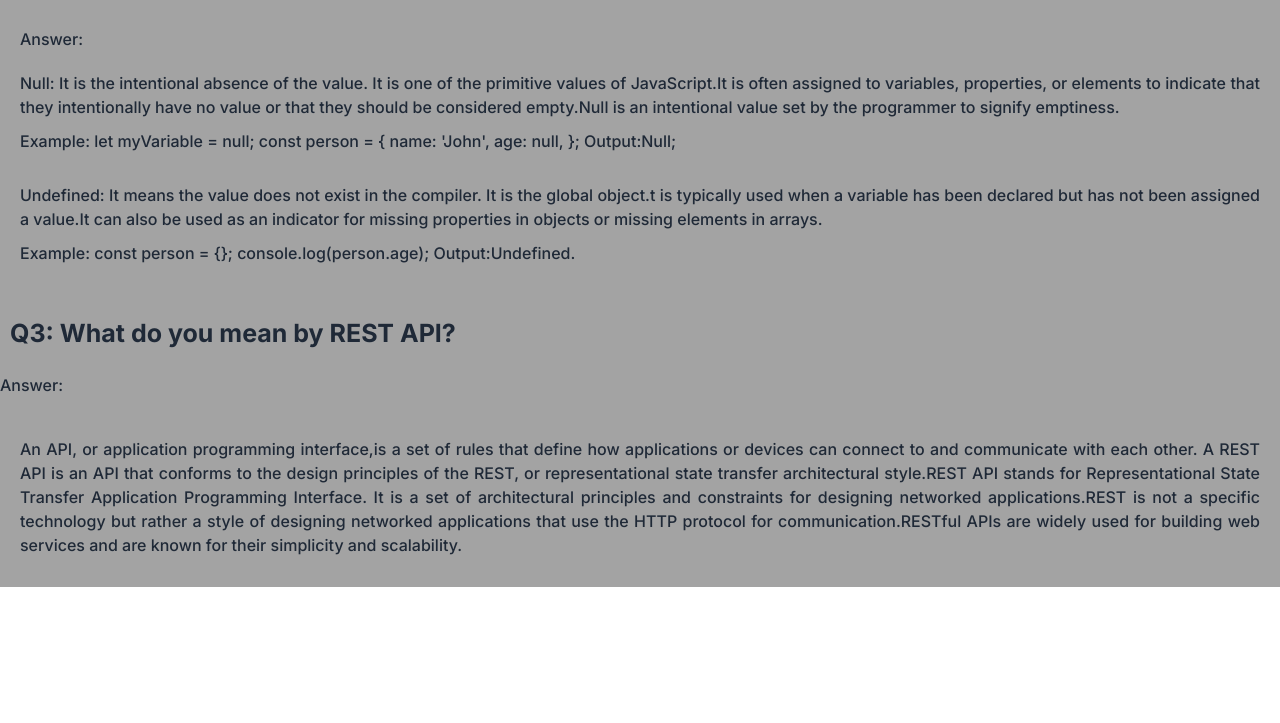
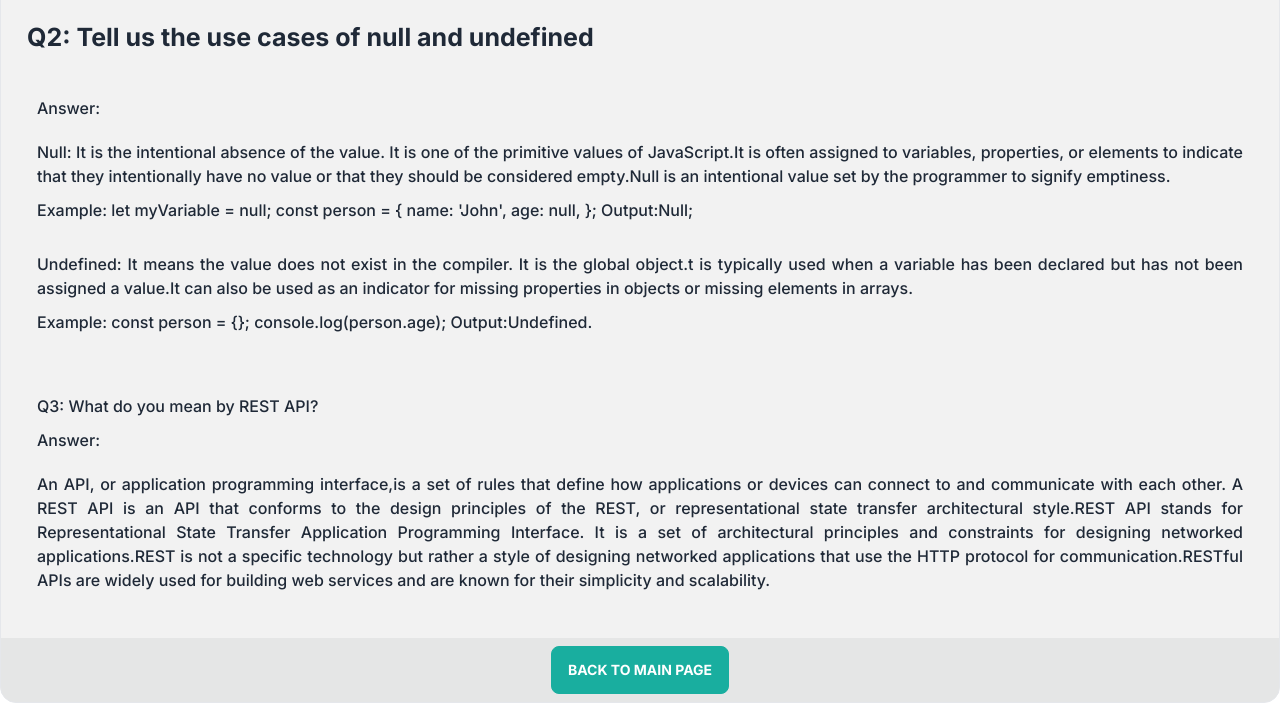
Before and after one commit to amitkumer051/assignment-6-PHero-tube, a plain HTML site: page blog.html in a window 1280 px wide. Shown: the part 499-1222 px from the top of the page. Before the commit the page ends 1086 px from the top, so only its background shows below. Drawn offline with nearby package versions, Linux system fonts and the light colour scheme; no server answers.

Commit message:
added Blog part

```diff
--- a/blog.html
+++ b/blog.html
@@ -33,8 +33,12 @@
     </style>
 </head>
 
-<body>
-    <section class="bg-neutral-400">
+<body class="container mx-auto mb-5">
+    <div class="mockup-browser border bg-base-300">
+        <div class="mockup-browser-toolbar">
+            <div class="input">http://127.0.0.1:5500/blog.html</div>
+        </div>
+        <div class="flex justify-center px-4 py-4 bg-base-200">
             <div id="blog-button">
                 <h1 class="text-3xl text-center font-bold p-4">Question Answer</h1>
                 <hr>
@@ -44,12 +48,14 @@
                     <p>Var: The scope of a var variable is functional scope.It can be updated and re-declared into the
                         scope.It can be declared without initialization.It can be accessed without initialization as its
                         default value is undefined.hoisting done, with initializing as default value.</p>
-                <p>Let: The scope of a let variable is block scope.It can be updated but cannot be re-declared into the
+                    <p>Let: The scope of a let variable is block scope.It can be updated but cannot be re-declared into
+                        the
                         scope.It can be declared without initialization.It cannot be accessed without initialization
                         otherwise it will give referenceError.</p>
 
                     <p>Const: The scope of a const variable is block scope.It cannot be updated or re-declared into the
-                    scope.It cannot be declared without initialization.It cannot be accessed without initialization, as
+                        scope.It cannot be declared without initialization.It cannot be accessed without initialization,
+                        as
                         it cannot be declared without initialization.Hoisting is done, but not initialized (this is the
                         reason for the error when we access the const variable before declaration/initialization</p>
                 </div>
@@ -57,9 +63,12 @@
                 <h2 class="question">Q2: Tell us the use cases of null and undefined</h2>
                 <div class="paragraph">
                     <p>Answer:</p>
-                <p>Null: It is the intentional absence of the value. It is one of the primitive values of JavaScript.It
-                    is often assigned to variables, properties, or elements to indicate that they intentionally have no
-                    value or that they should be considered empty.Null is an intentional value set by the programmer to
+                    <p>Null: It is the intentional absence of the value. It is one of the primitive values of
+                        JavaScript.It
+                        is often assigned to variables, properties, or elements to indicate that they intentionally have
+                        no
+                        value or that they should be considered empty.Null is an intentional value set by the programmer
+                        to
                         signify emptiness.
                     <div>
                         Example: let myVariable = null;
@@ -71,8 +80,10 @@
                     </div>
                     </p>
 
-                <p>Undefined: It means the value does not exist in the compiler. It is the global object.t is typically
-                    used when a variable has been declared but has not been assigned a value.It can also be used as an
+                    <p>Undefined: It means the value does not exist in the compiler. It is the global object.t is
+                        typically
+                        used when a variable has been declared but has not been assigned a value.It can also be used as
+                        an
                         indicator for missing properties in objects or missing elements in arrays.
                     <div>
                         Example: const person = {};
@@ -82,19 +93,28 @@
                     </p>
                 </div>
 
-            <h2 class="question">Q3: What do you mean by REST API?</h2>
+                <div class="paragraph">
+                    <h2>Q3: What do you mean by REST API?</h2>
                     <p>Answer:</p>
-            <div class="paragraph"><p>An API, or application programming interface,is a set of rules that define how
-                applications or devices can connect to and communicate with each other. A REST API is an API that
+                    <p>An API, or application programming interface,is a set of rules that define how
+                        applications or devices can connect to and communicate with each other. A REST API is an API
+                        that
                         conforms to the design principles of the REST, or representational state transfer architectural
-                style.REST API stands for Representational State Transfer Application Programming Interface. It is a set
-                of architectural principles and constraints for designing networked applications.REST is not a specific
+                        style.REST API stands for Representational State Transfer Application Programming Interface. It
+                        is a set
+                        of architectural principles and constraints for designing networked applications.REST is not a
+                        specific
                         technology but rather a style of designing networked applications that use the HTTP protocol for
-                communication.RESTful APIs are widely used for building web services and are known for their simplicity
+                        communication.RESTful APIs are widely used for building web services and are known for their
+                        simplicity
                         and scalability.</p>
                 </div>
             </div>
-    </section>
+        </div>
+        <div class="mx-auto justify-center text-center p-2 ">
+            <button id="back-page" class="btn btn-active btn-accent rounded-lg text-white">Back to main page</button>
+        </div>
+    </div>
 
     <script src="js/index.js"></script>
 </body>
--- a/js/index.js
+++ b/js/index.js
@@ -19,19 +19,18 @@ const handleContent = async (categoryId) => {
   const response = await fetch(`https://openapi.programming-hero.com/api/videos/category/${categoryId}`);
   const data = await response.json();
   const contentData = data.data;
-  console.log(contentData);
-
   const cardContainer = document.getElementById('card-contaner')
   cardContainer.innerHTML = '';
 
   const noContent = document.getElementById('no-content');
-  contentData.forEach(content => {
-    if (content.length === 0) {
+
+
+    if (contentData.length === 0) {
       noContent.classList.remove('hidden');
     }
     else {
       noContent.classList.add('hidden');
-
+      contentData.forEach(content => {
       const div = document.createElement('div')
       const postData = content.others.posted_date;
       console.log(postData);
@@ -73,9 +72,10 @@ const handleContent = async (categoryId) => {
     `
       cardContainer.appendChild(div);
 
-    }
+
 
   });
+}
 
 }
 const secondsToHours = (seconds) => {
@@ -94,6 +94,12 @@ document.addEventListener('DOMContentLoaded', function() {
       window.location.href = "blog.html";
   });
 });
+document.addEventListener('DOMContentLoaded', function() {
+  const navButton = document.getElementById("back-page");
+  navButton.addEventListener("click", function() {
+      window.location.href = "index.html";
+  });
+});
 
 loadButton()
 handleContent("1000")
```
Also changed, not shown: index.html (+1 -2 lines). Lines whose indentation alone changed are shown as unchanged.
